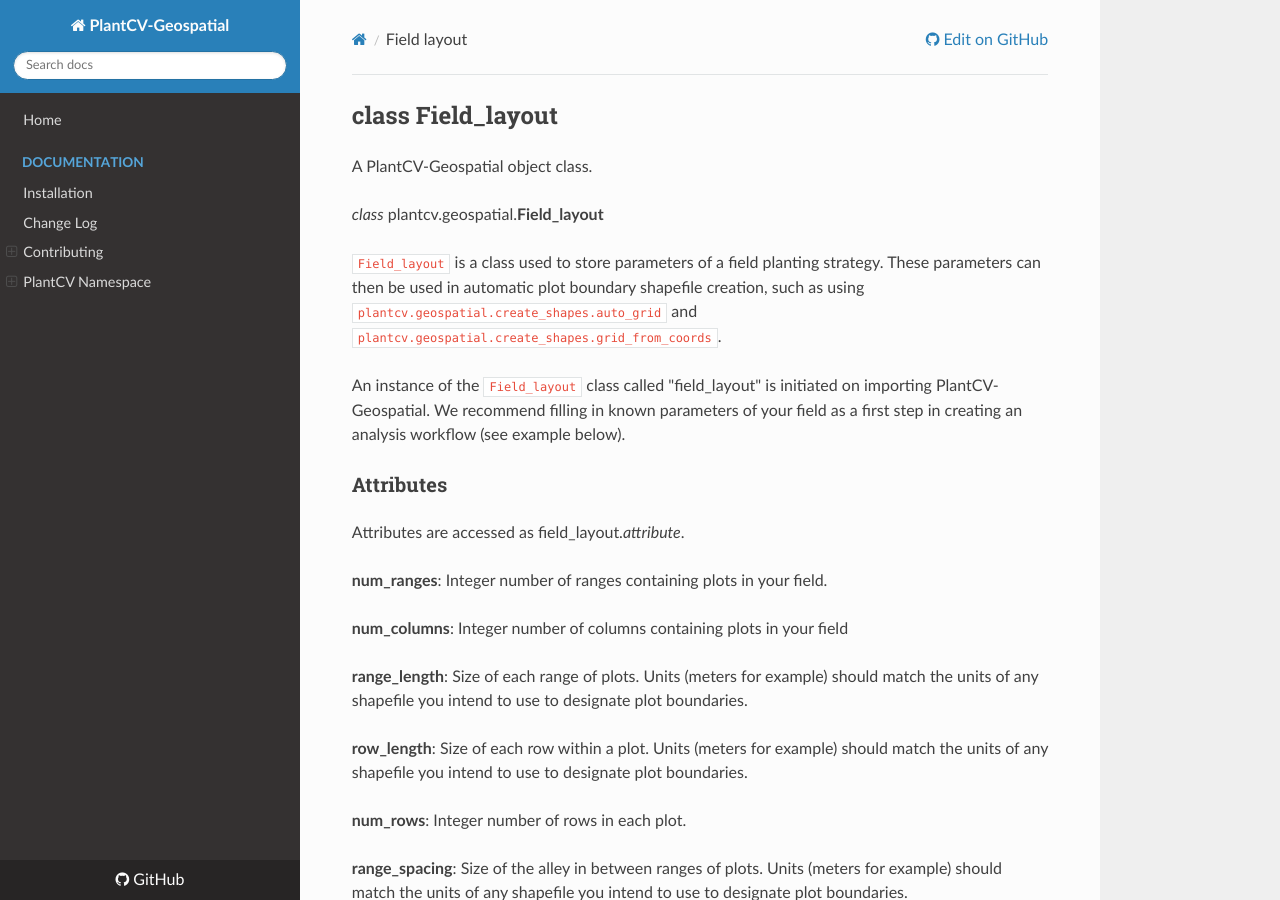
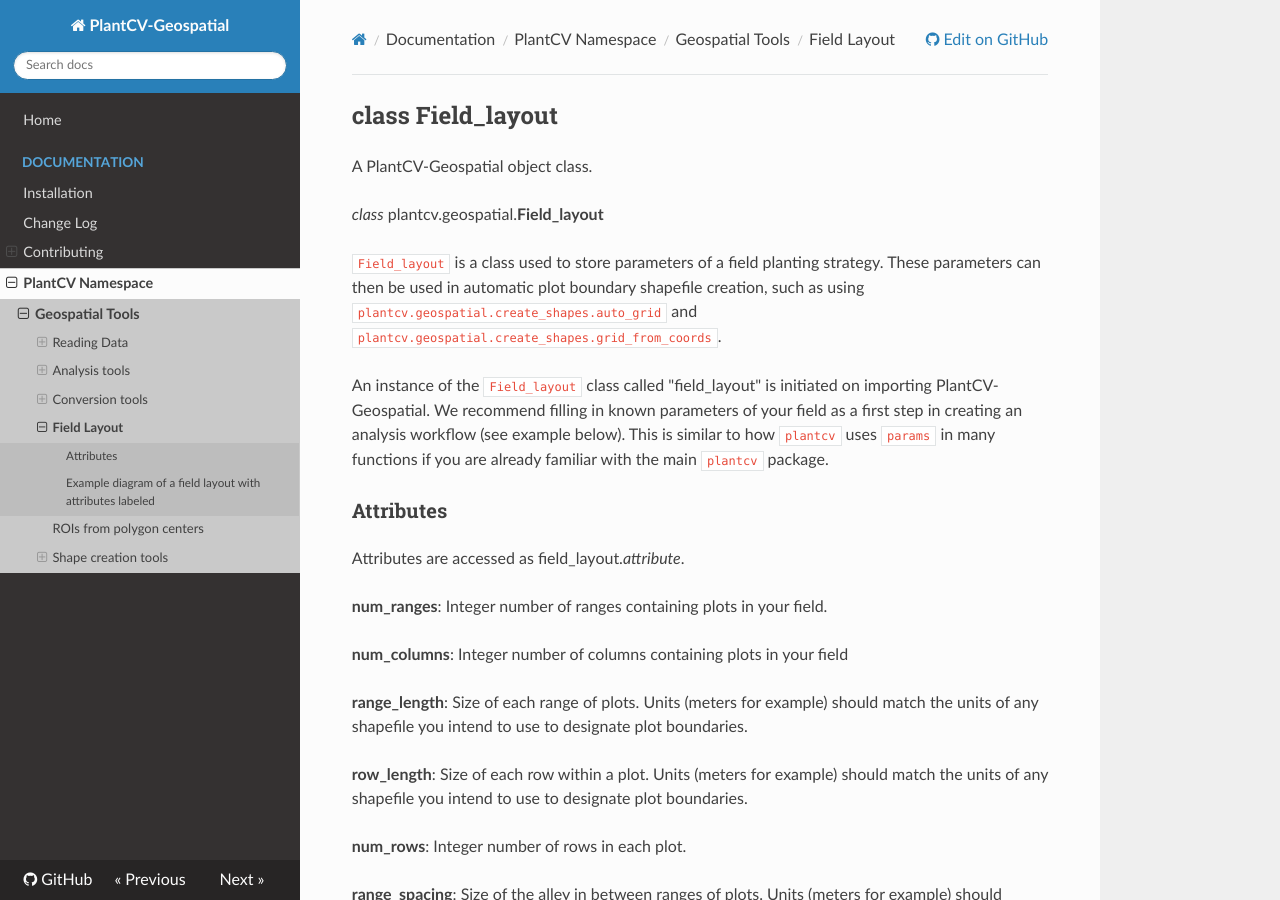
Before and after one commit to danforthcenter/plantcv-geospatial, an MkDocs documentation site: the page built from docs/Field_layout.md, in a window 1280 px wide and 900 px high. Built offline with MkDocs 1.6.1, drawn with Linux system fonts in a browser that asks for light colours; nearby versions of some CDN libraries.

Commit message:
add field_layout.md to the docs layout

```diff
--- a/docs/Field_layout.md
+++ b/docs/Field_layout.md
@@ -6,7 +6,7 @@
 
 `Field_layout` is a class used to store parameters of a field planting strategy. These parameters can then be used in automatic plot boundary shapefile creation, such as using `plantcv.geospatial.create_shapes.auto_grid` and `plantcv.geospatial.create_shapes.grid_from_coords`.
 
-An instance of the `Field_layout` class called "field_layout" is initiated on importing PlantCV-Geospatial. We recommend filling in known parameters of your field as a first step in creating an analysis workflow (see example below).
+An instance of the `Field_layout` class called "field_layout" is initiated on importing PlantCV-Geospatial. We recommend filling in known parameters of your field as a first step in creating an analysis workflow (see example below). This is similar to how `plantcv` uses `params` in many functions if you are already familiar with the main `plantcv` package.
 
 ### Attributes
 
--- a/mkdocs.yml
+++ b/mkdocs.yml
@@ -30,6 +30,7 @@
             - Convert GeoJSON to ROI: to_roi.md
             - Convert points to/from geojson: convert_points.md
             - Convert polygons to/from geojson: convert_shapes.md
+        - Field Layout: Field_layout.md
         - ROIs from polygon centers: center_grid_rois.md
         - Shape creation tools:
             - Grid from plot coordinates : shapes_grid_from_coords.md
```
